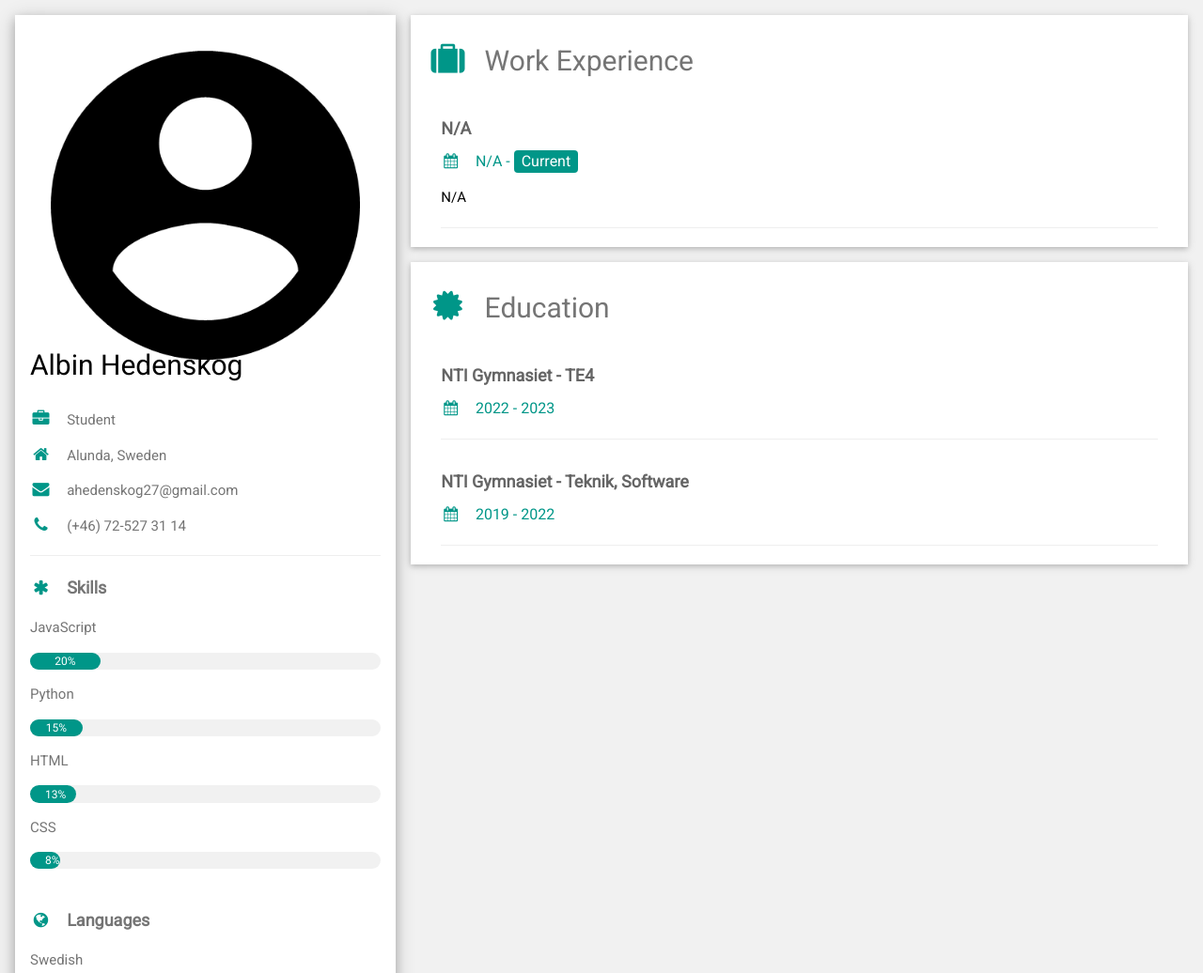
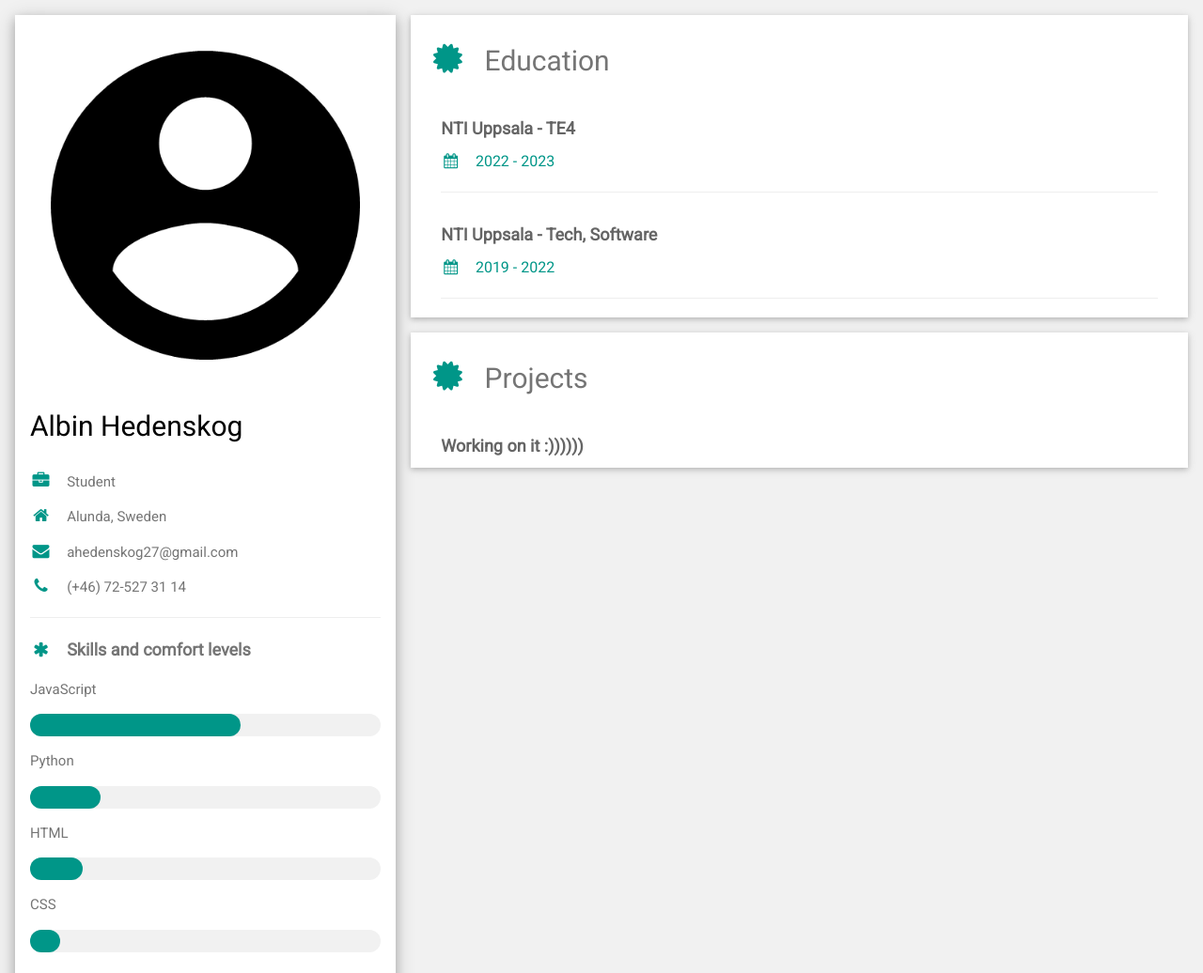
Before and after one commit to ahedenskog/ahedenskog.github.io, a plain HTML site: page index.html in a window 1280 px wide. Shown: the top 1036 px of the page at 94% size. Drawn offline with nearby package versions, Linux system fonts and the light colour scheme.

Commit message:
Changed title among some other things

```diff
--- a/index.html
+++ b/index.html
@@ -1,7 +1,7 @@
 <!DOCTYPE html>
 <html>
 <head>
-<title>W3.CSS Template</title>
+<title>Albin Hedenskog portfolio</title>
 <meta charset="UTF-8">
 <meta name="viewport" content="width=device-width, initial-scale=1">
 <link rel="stylesheet" href="https://www.w3schools.com/w3css/4/w3.css">
@@ -25,10 +25,11 @@ html,body,h1,h2,h3,h4,h5,h6 {font-family: "Roboto", sans-serif}
       <div class="w3-white w3-text-grey w3-card-4">
         <div class="w3-display-container">
           <img src="md-contact.png" style="width:100%" alt="Avatar">
-          <div class="w3-display-bottomleft w3-container w3-text-black">
+        </div>
+          <div class="w3-container w3-text-black">
             <h2>Albin Hedenskog</h2>
           </div>
-        </div>
+
         <div class="w3-container">
           <p><i class="fa fa-briefcase fa-fw w3-margin-right w3-large w3-text-teal"></i>Student</p>
           <p><i class="fa fa-home fa-fw w3-margin-right w3-large w3-text-teal"></i>Alunda, Sweden</p>
@@ -36,24 +37,24 @@ html,body,h1,h2,h3,h4,h5,h6 {font-family: "Roboto", sans-serif}
           <p><i class="fa fa-phone fa-fw w3-margin-right w3-large w3-text-teal"></i>(+46) 72-527 31 14</p>
           <hr>
 
-          <p class="w3-large"><b><i class="fa fa-asterisk fa-fw w3-margin-right w3-text-teal"></i>Skills</b></p>
+          <p class="w3-large"><b><i class="fa fa-asterisk fa-fw w3-margin-right w3-text-teal"></i>Skills and comfort levels</b></p>
           <p>JavaScript</p>
           <div class="w3-light-grey w3-round-xlarge w3-small">
-            <div class="w3-container w3-center w3-round-xlarge w3-teal" style="width:20%">20%</div>
+            <div class="w3-container w3-center w3-round-xlarge w3-teal" style="height:24px;width:60%"></div>
           </div>
           <p>Python</p>
           <div class="w3-light-grey w3-round-xlarge w3-small">
-            <div class="w3-container w3-center w3-round-xlarge w3-teal" style="width:15%">
-              <div class="w3-center w3-text-white">15%</div>
+            <div class="w3-container w3-center w3-round-xlarge w3-teal" style="height:24px;width:20%">
+              <div class="w3-center w3-text-white"> </div>
             </div>
           </div>
           <p>HTML</p>
           <div class="w3-light-grey w3-round-xlarge w3-small">
-            <div class="w3-container w3-center w3-round-xlarge w3-teal" style="width:13%">13%</div>
+            <div class="w3-container w3-center w3-round-xlarge w3-teal" style="height:24px;width:15%"> </div>
           </div>
           <p>CSS</p>
           <div class="w3-light-grey w3-round-xlarge w3-small">
-            <div class="w3-container w3-center w3-round-xlarge w3-teal" style="width:8%">8%</div>
+            <div class="w3-container w3-center w3-round-xlarge w3-teal" style="height:24px;width:5%"> </div>
           </div>
           <br>
 
@@ -81,29 +82,24 @@ html,body,h1,h2,h3,h4,h5,h6 {font-family: "Roboto", sans-serif}
     <div class="w3-twothird">
 
       <div class="w3-container w3-card w3-white w3-margin-bottom">
-        <h2 class="w3-text-grey w3-padding-16"><i class="fa fa-suitcase fa-fw w3-margin-right w3-xxlarge w3-text-teal"></i>Work Experience</h2>
+        <h2 class="w3-text-grey w3-padding-16"><i class="fa fa-certificate fa-fw w3-margin-right w3-xxlarge w3-text-teal"></i>Education</h2>
         <div class="w3-container">
-          <h5 class="w3-opacity"><b>N/A</b></h5>
-          <h6 class="w3-text-teal"><i class="fa fa-calendar fa-fw w3-margin-right"></i>N/A - <span class="w3-tag w3-teal w3-round">Current</span></h6>
-          <p>N/A</p>
+          <h5 class="w3-opacity"><b>NTI Uppsala - TE4</b></h5>
+          <h6 class="w3-text-teal"><i class="fa fa-calendar fa-fw w3-margin-right"></i>2022 - 2023</h6>
+          <hr>
+        </div>
+        <div class="w3-container">
+          <h5 class="w3-opacity"><b>NTI Uppsala - Tech, Software</b></h5>
+          <h6 class="w3-text-teal"><i class="fa fa-calendar fa-fw w3-margin-right"></i>2019 - 2022</h6>
           <hr>
         </div>
       </div>
 
       <div class="w3-container w3-card w3-white">
-        <h2 class="w3-text-grey w3-padding-16"><i class="fa fa-certificate fa-fw w3-margin-right w3-xxlarge w3-text-teal"></i>Education</h2>
+        <h2 class="w3-text-grey w3-padding-16"><i class="fa fa-certificate fa-fw w3-margin-right w3-xxlarge w3-text-teal"></i>Projects</h2>
         <div class="w3-container">
-          <h5 class="w3-opacity"><b>NTI Gymnasiet - TE4</b></h5>
-          <h6 class="w3-text-teal"><i class="fa fa-calendar fa-fw w3-margin-right"></i>2022 - 2023</h6>
-          <hr>
-        </div>
-        <div class="w3-container">
-          <h5 class="w3-opacity"><b>NTI Gymnasiet - Teknik, Software</b></h5>
-          <h6 class="w3-text-teal"><i class="fa fa-calendar fa-fw w3-margin-right"></i>2019 - 2022</h6>
-          <hr>
-        </div>
+          <h5 class="w3-opacity"><b>Working on it :))))))</b></h5>
       </div>
-
     <!-- End Right Column -->
     </div>
 
```
